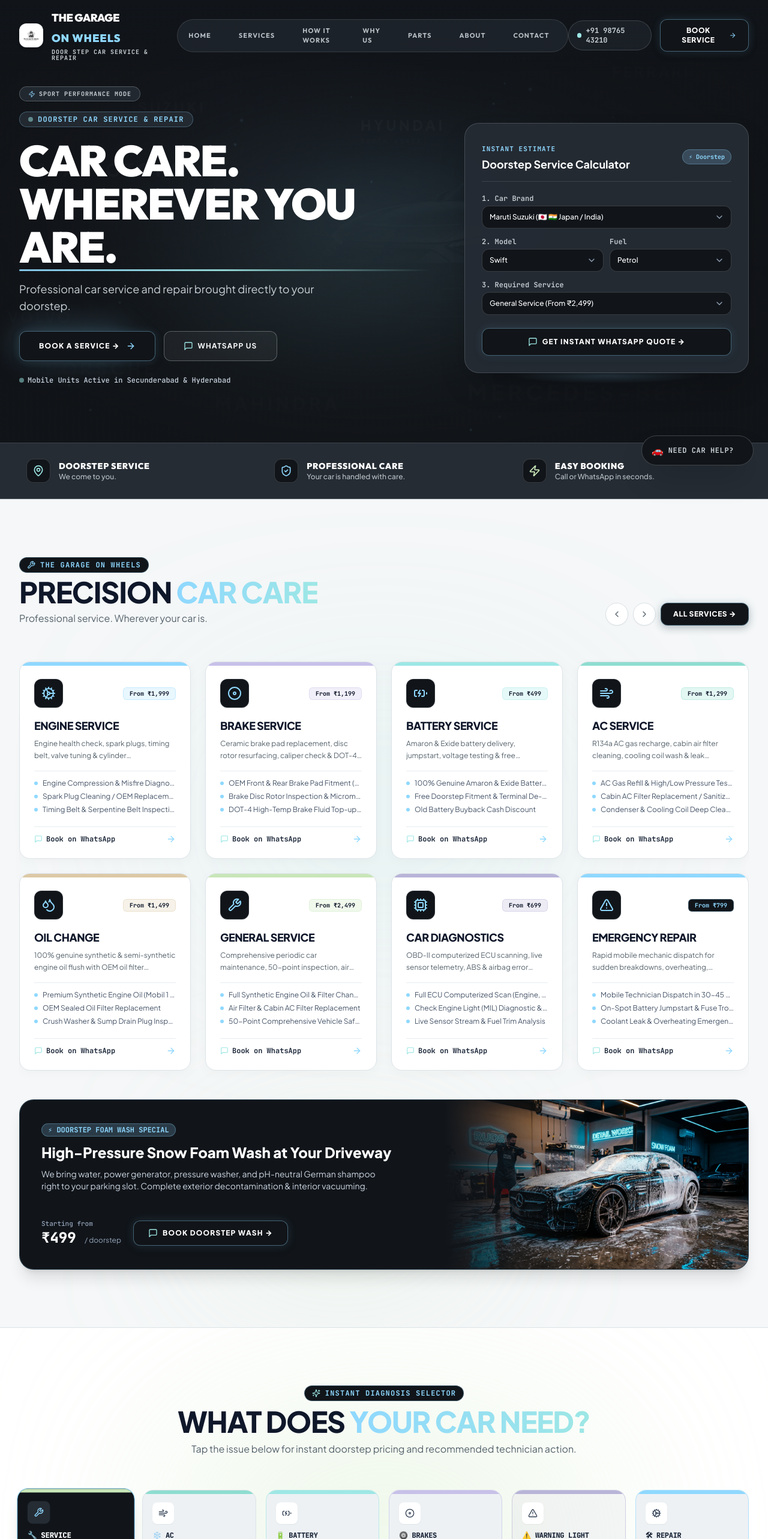
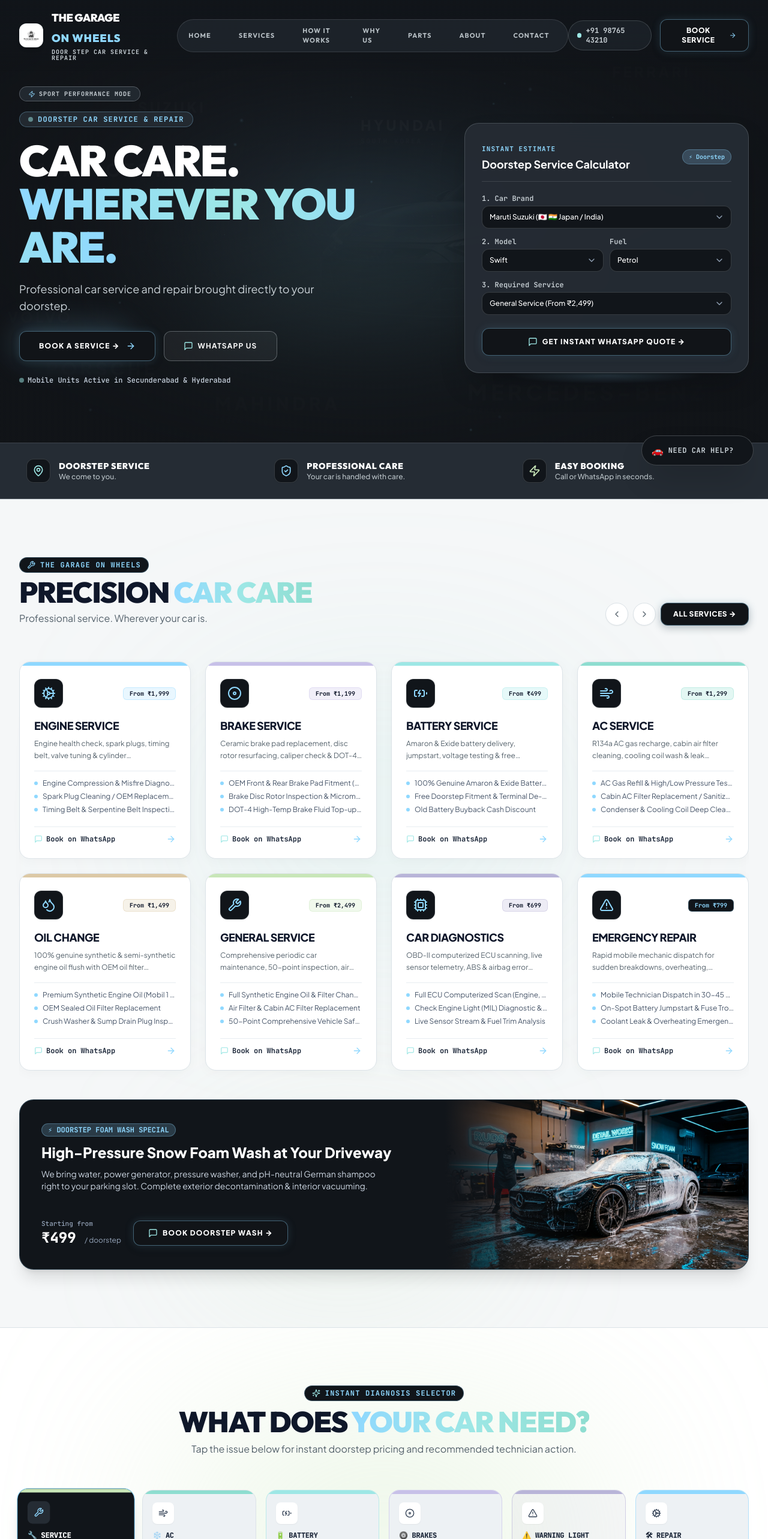
Before and after one commit to sravankumarthatikanti-ux/The-Garage-On-Wheels-Door-Step-Car-Service-and-repair, a React (Vite) app: page / in a window 1280 px wide. Shown: the top 2566 px of the page at 60% size. Built offline with nearby package versions, Linux system fonts and the light colour scheme.

Commit message:
style: enhance all headings with stylish automotive gradient fills (Electric Ice Blue, Cyan, Aqua, Lavender) and remove underline bars

```diff
--- a/src/components/CarNeedSelector.jsx
+++ b/src/components/CarNeedSelector.jsx
@@ -104,8 +104,8 @@ export default function CarNeedSelector({ onOpenBooking }) {
             <Sparkles className="w-3.5 h-3.5 text-cyan" />
             <span>INSTANT DIAGNOSIS SELECTOR</span>
           </div>
-          <h2 className="text-3xl sm:text-4xl lg:text-5xl font-black text-slate-900 font-sans tracking-tight">
-            WHAT DOES <span className="text-transparent bg-clip-text bg-gradient-to-r from-ice to-cyan">YOUR CAR NEED?</span>
+          <h2 className="text-3xl sm:text-4xl lg:text-5xl font-black text-slate-900 font-heading tracking-tight">
+            WHAT DOES <span className="text-transparent bg-clip-text bg-gradient-to-r from-ice via-cyan to-aqua">YOUR CAR NEED?</span>
           </h2>
           <p className="text-sm sm:text-base text-secondary leading-relaxed">
             Tap the issue below for instant doorstep pricing and recommended technician action.
--- a/src/components/Hero.jsx
+++ b/src/components/Hero.jsx
@@ -153,12 +153,11 @@ export default function Hero({ onOpenBooking }) {
               <span>DOORSTEP CAR SERVICE &amp; REPAIR</span>
             </div>
 
-            {/* 2. CORE HEADLINE (White with subtle Ice Blue / Cyan underline highlight) */}
+            {/* 2. CORE HEADLINE (Ultra-Stylish Dual-Tone Performance Typography, No Underline) */}
             <h1 className="text-4xl sm:text-5xl md:text-6xl xl:text-7xl font-black text-white font-heading tracking-tight leading-[1.05]">
               CAR CARE. <br />
-              <span className="text-white relative inline-block">
+              <span className="text-transparent bg-clip-text bg-gradient-to-r from-ice via-cyan to-ice">
                 WHEREVER YOU ARE.
-                <span className="absolute -bottom-1 left-0 right-0 h-[3px] bg-gradient-to-r from-ice via-cyan to-transparent rounded-full opacity-90" />
               </span>
             </h1>
 
--- a/src/components/ProgressiveBooking.jsx
+++ b/src/components/ProgressiveBooking.jsx
@@ -54,7 +54,7 @@ export default function ProgressiveBooking() {
             <span>PROGRESSIVE DOORSTEP BOOKING</span>
           </div>
           <h2 className="text-3xl sm:text-4xl lg:text-5xl font-black text-slate-900 font-heading tracking-tight">
-            YOUR CAR DESERVES <span className="text-transparent bg-clip-text bg-gradient-to-r from-ice to-cyan">BETTER CARE.</span>
+            YOUR CAR DESERVES <span className="text-transparent bg-clip-text bg-gradient-to-r from-ice via-cyan to-aqua">BETTER CARE.</span>
           </h2>
           <p className="text-sm sm:text-base text-secondary max-w-xl mx-auto leading-relaxed">
             Tell us what your car needs. We'll come to you.
--- a/src/components/ServiceGrid.jsx
+++ b/src/components/ServiceGrid.jsx
@@ -109,8 +109,8 @@ export default function ServiceGrid({ onSelectService }) {
               <Wrench className="w-3.5 h-3.5 text-ice" />
               <span>THE GARAGE ON WHEELS</span>
             </div>
-            <h2 className="text-3xl sm:text-4xl lg:text-5xl font-black text-slate-900 font-sans tracking-tight">
-              PRECISION <span className="text-transparent bg-clip-text bg-gradient-to-r from-ice to-cyan">CAR CARE</span>
+            <h2 className="text-3xl sm:text-4xl lg:text-5xl font-black text-slate-900 font-heading tracking-tight">
+              PRECISION <span className="text-transparent bg-clip-text bg-gradient-to-r from-ice via-cyan to-aqua">CAR CARE</span>
             </h2>
             <p className="text-sm sm:text-base text-secondary max-w-2xl leading-relaxed">
               Professional service. Wherever your car is.
```
